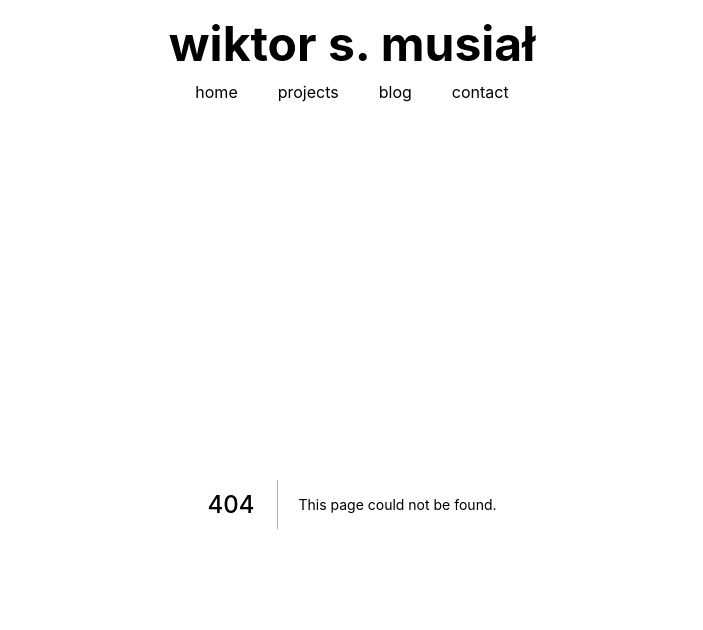
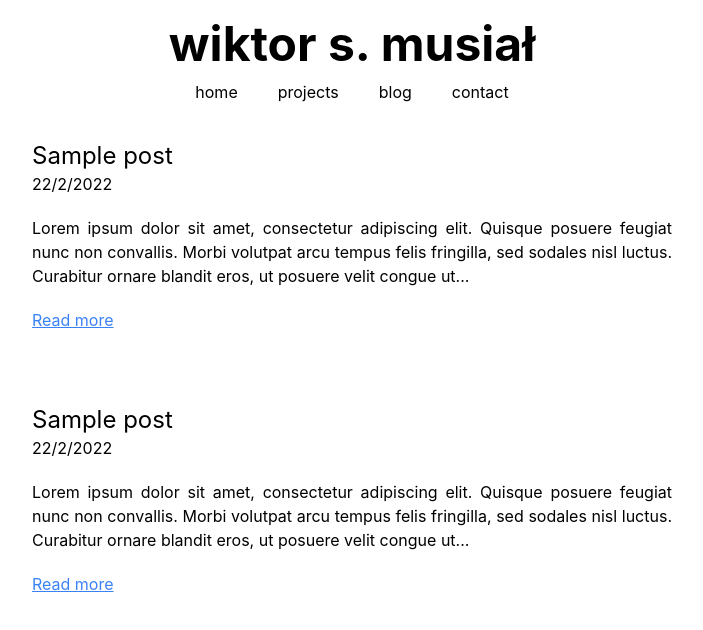
Before and after one commit to wiktormusial/nextjs-homepage, a Next.js app: page /blog in a window 1280 px wide. Before the commit this address had no page. Shown: the top 630 px of the page, without its empty margins (288-991 px from the left). Built offline with nearby package versions, Linux system fonts and the light colour scheme.

Commit message:
Create blog component

```diff
--- a/components/Header/HeaderLinks.tsx
+++ b/components/Header/HeaderLinks.tsx
@@ -10,7 +10,7 @@ const HeaderLinks = () => {
         <Link href="/projects">projects</Link>
       </li>
       <li className="mx-5">
-        <Link href="/">blog</Link>
+        <Link href="/blog">blog</Link>
       </li>
       <li className="mx-5">
         <Link href="/">contact</Link>
--- /dev/null
+++ b/components/PostList/index.tsx
@@ -0,0 +1,36 @@
+import Link from "next/link";
+
+const PostList = () => {
+  return (
+    <div className="grid justify-items-center grid-cols-1">
+      <article className="my-9 p-5 md:p-0 md:w-1/2">
+        <h1 className="text-2xl">Sample post</h1>
+        <p className="mb-5">22/2/2022</p>
+        <p className="mb-5 text-justify">
+          Lorem ipsum dolor sit amet, consectetur adipiscing elit. Quisque
+          posuere feugiat nunc non convallis. Morbi volutpat arcu tempus felis
+          fringilla, sed sodales nisl luctus. Curabitur ornare blandit eros, ut
+          posuere velit congue ut...
+        </p>
+        <Link href="/">
+          <a className="text-blue-500 underline">Read more</a>
+        </Link>
+      </article>
+      <article className="my-9 p-5 md:p-0 md:w-1/2">
+        <h1 className="text-2xl">Sample post</h1>
+        <p className="mb-5">22/2/2022</p>
+        <p className="mb-5 text-justify">
+          Lorem ipsum dolor sit amet, consectetur adipiscing elit. Quisque
+          posuere feugiat nunc non convallis. Morbi volutpat arcu tempus felis
+          fringilla, sed sodales nisl luctus. Curabitur ornare blandit eros, ut
+          posuere velit congue ut...
+        </p>
+        <Link href="/">
+          <a className="text-blue-500 underline">Read more</a>
+        </Link>
+      </article>
+    </div>
+  );
+};
+
+export default PostList;
--- /dev/null
+++ b/pages/blog.tsx
@@ -0,0 +1,8 @@
+import { NextPage } from "next/types";
+import PostList from "../components/PostList";
+
+const Blog: NextPage = () => {
+  return <PostList />;
+};
+
+export default Blog;
```
